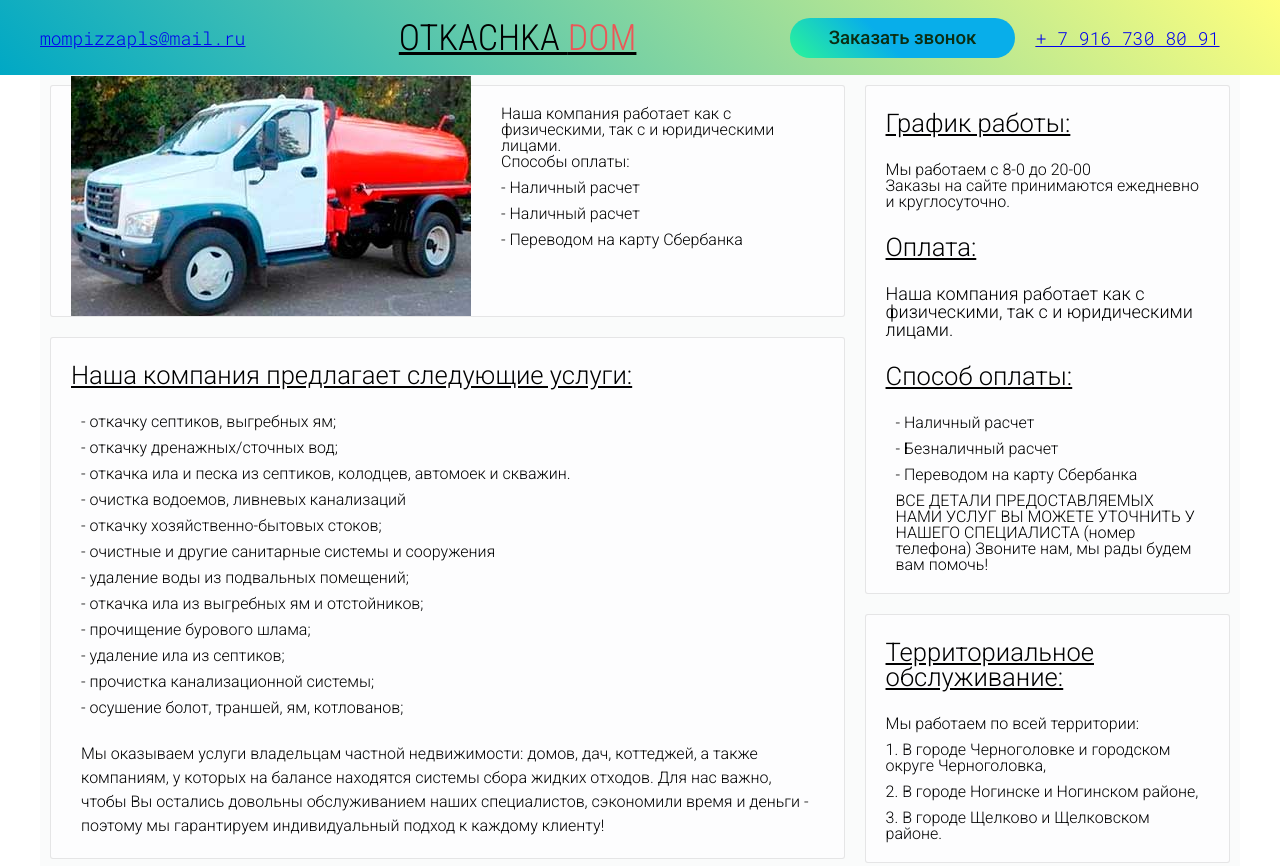
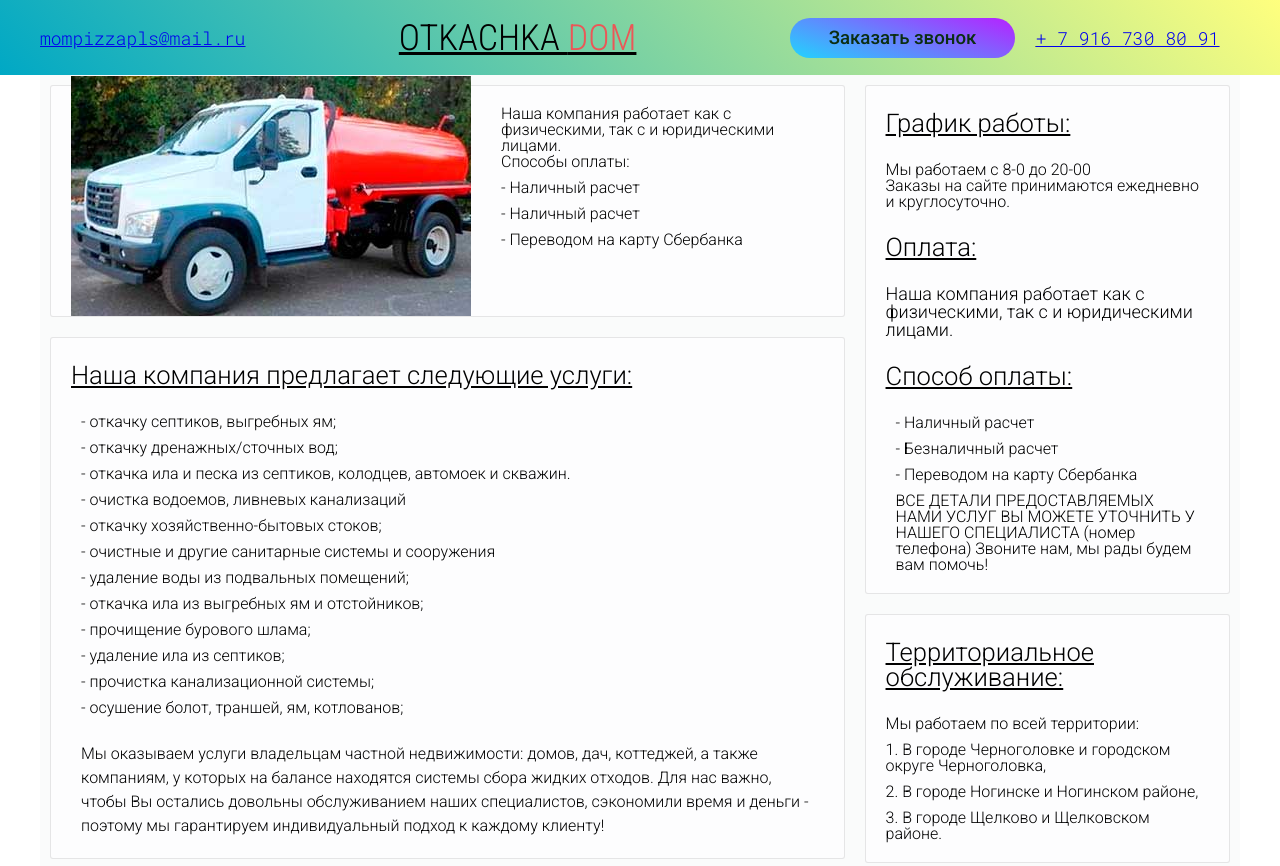
Before and after one commit to spudro228/septic-landing, a website: page index.html in a window 1280 px wide. Shown: the top 866 px of the page. Drawn offline with nearby package versions, Linux system fonts and the light colour scheme; files that its build step writes are made by us from their sources.

Commit message:
fix button

```diff
--- a/scss/example2.scss
+++ b/scss/example2.scss
@@ -219,8 +219,9 @@ html, body {
     width: 100%;
     border-radius: 28px;
     padding: 8px 16px;
-    background-color: #2AF598;
-    background-image: linear-gradient(45deg, #2AF598 0%, #08AEEA 43%);
+    background-color: #21D4FD;
+    background-image: linear-gradient(19deg, #21D4FD 0%, #B721FF 100%);
+
     border: 0 none;
 
     font-family: Roboto;
```
